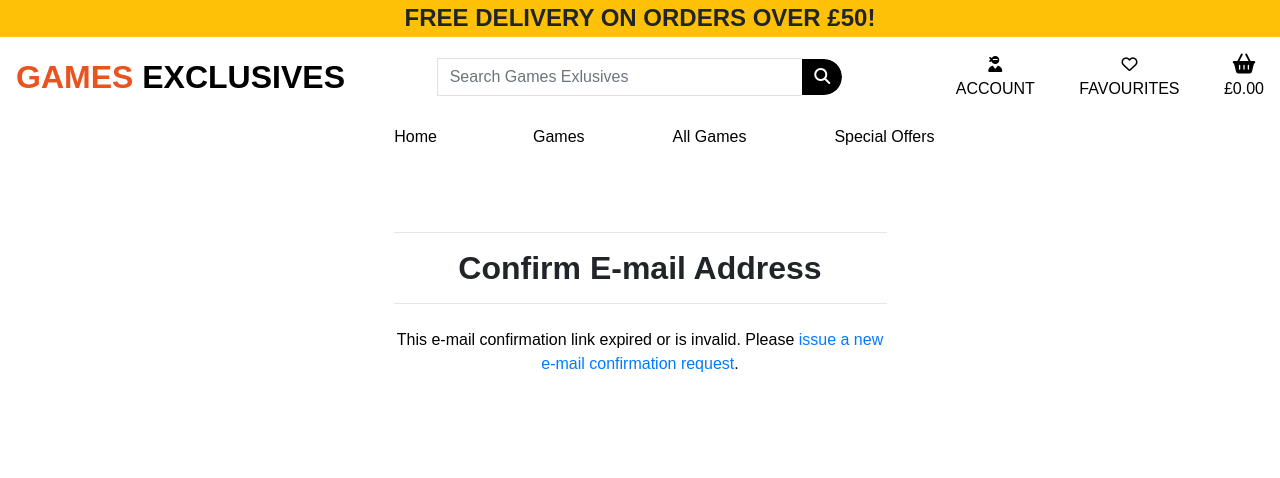
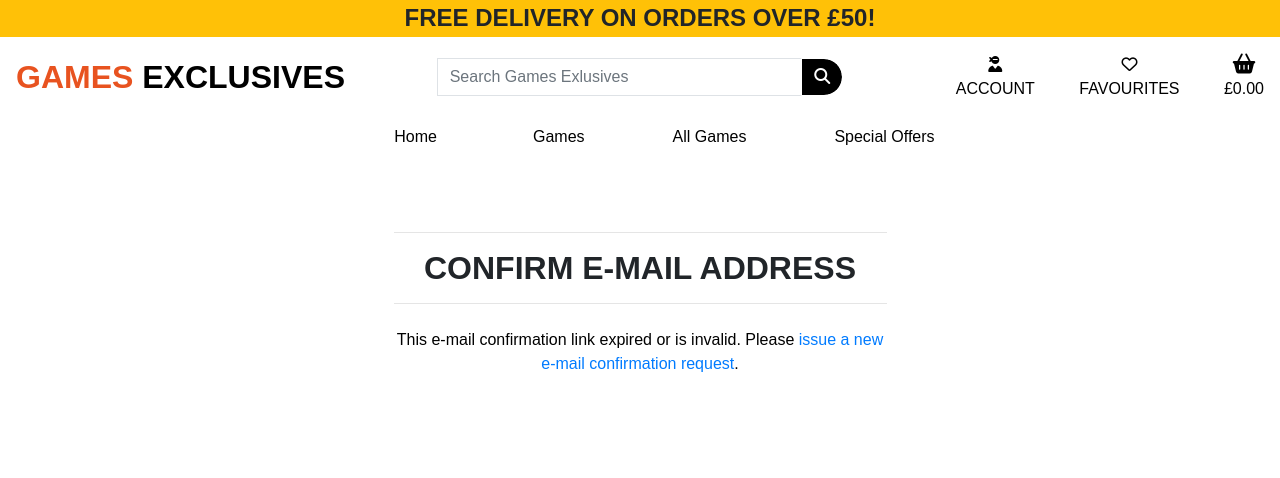
Before and after one commit to AMartins87/games_exclusives, a Django app: a page that uses templates/allauth/account/email_confirm.html in a window 1280 px wide. Shown: the top 478 px of the page. Run offline with Django 3.2, Linux system fonts and the light colour scheme; some libraries are stand-ins or nearby versions; some web fonts are replaced.

Commit message:
Final email testing bug written in Readme.md

```diff
--- a/templates/allauth/account/email_confirm.html
+++ b/templates/allauth/account/email_confirm.html
@@ -8,7 +8,7 @@
 
 {% block inner_content %}
 <hr>
-<h2 class="col text-center mt-3">{% trans "Confirm E-mail Address" %}</h2>
+<h2 class="col text-center text-uppercase mt-3">{% trans "Confirm E-mail Address" %}</h2>
 <hr class="mb-1">
 
 {% if confirmation %}
--- a/templates/allauth/account/password_reset_from_key.html
+++ b/templates/allauth/account/password_reset_from_key.html
@@ -17,7 +17,7 @@
                 {% csrf_token %}
                 {{ form|crispy }}
                 <a class="btn btn-outline-black text-uppercase" href="{% url 'account_login' %}">Back to Login</a>
-                <input type="submit" name="action" value="{% trans 'change password' %}">
+                <input type="submit" class="btn btn-info text-uppercase" name="action" value="{% trans 'change password' %}">
             </form>
         {% else %}
             <p>{% trans 'Your password is now changed.' %}</p>
```
Also changed, not shown: README.md, media/deployment/errors/email_delay_testing.png (added).
